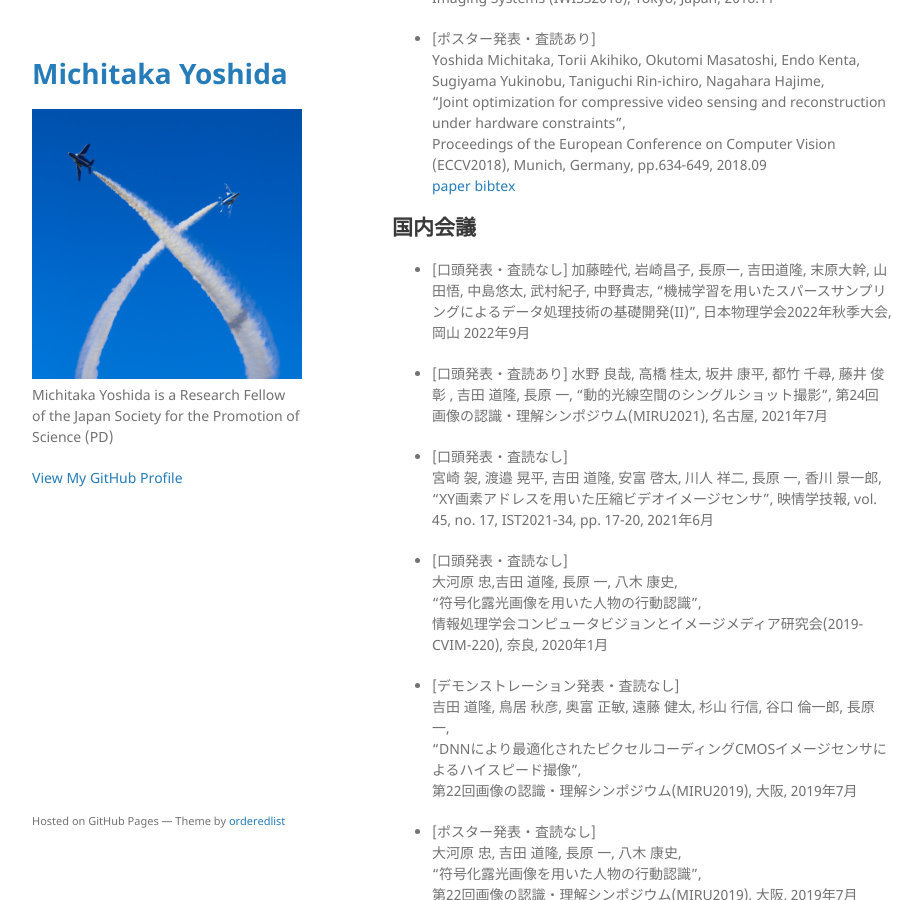
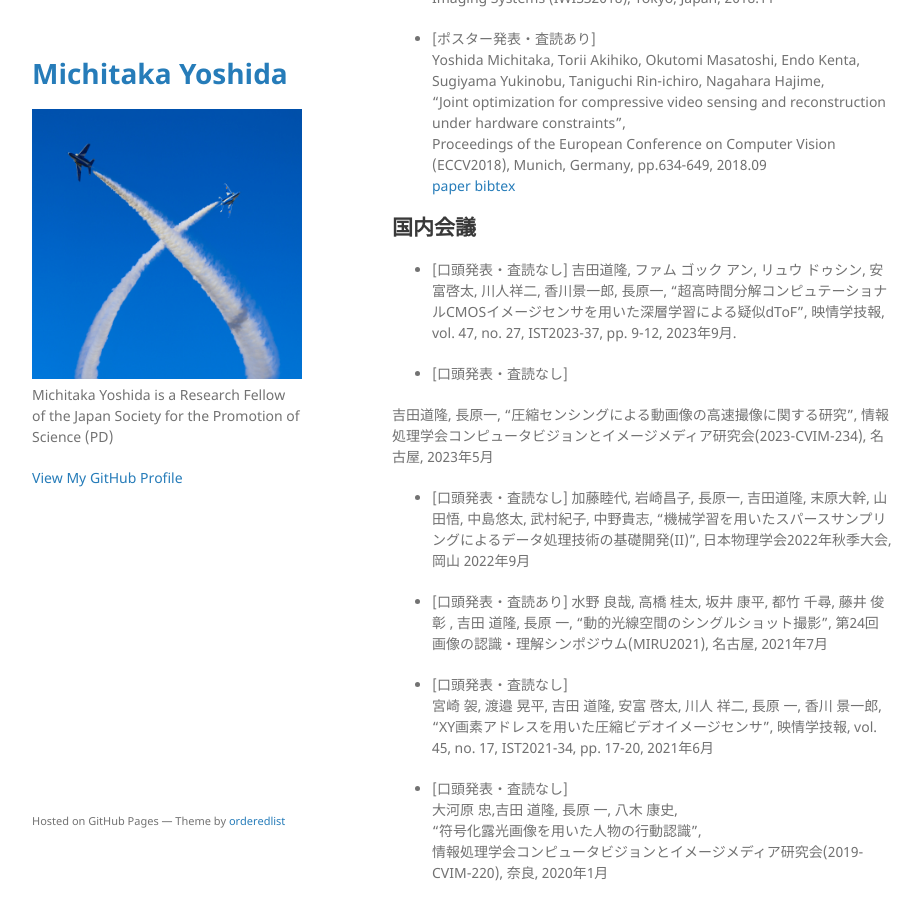
Before and after one commit to michitakayoshida/michitakayoshida.github.io, a Jekyll site: the page built from index.md, in a window 1280 px wide and 900 px high, scrolled down 2545 px. Shown: the whole window, without its empty margins (178-1100 px from the left). Built offline with Jekyll 4.4.1, drawn with Linux system fonts in a browser that asks for light colours.

Commit message:
CVIM_IST

```diff
--- a/index.md
+++ b/index.md
@@ -107,6 +107,19 @@ Proceedings of the European Conference on Computer Vision (ECCV2018), Munich, Ge
 [paper](http://openaccess.thecvf.com/content_ECCV_2018/papers/Michitaka_Yoshida_Joint_optimization_for_ECCV_2018_paper.pdf) [bibtex](/bib/eccv2018.bib)
 
 ## 国内会議
+
+- [口頭発表・査読なし]
+吉田道隆, ファム ゴック アン, リュウ ドゥシン, 安富啓太, 川人祥二, 香川景一郎, 長原一,
+"超高時間分解コンピュテーショナルCMOSイメージセンサを用いた深層学習による疑似dToF",
+映情学技報, vol. 47, no. 27, IST2023-37, pp. 9-12, 2023年9月.
+
+- [口頭発表・査読なし]
+
+吉田道隆, 長原一,
+"圧縮センシングによる動画像の高速撮像に関する研究",
+情報処理学会コンピュータビジョンとイメージメディア研究会(2023-CVIM-234), 名古屋, 2023年5月
+
+
 - [口頭発表・査読なし]
 加藤睦代, 岩崎昌子, 長原一, 吉田道隆, 末原大幹, 山田悟, 中島悠太, 武村紀子, 中野貴志,
 "機械学習を用いたスパースサンプリングによるデータ処理技術の基礎開発(II)",
```
